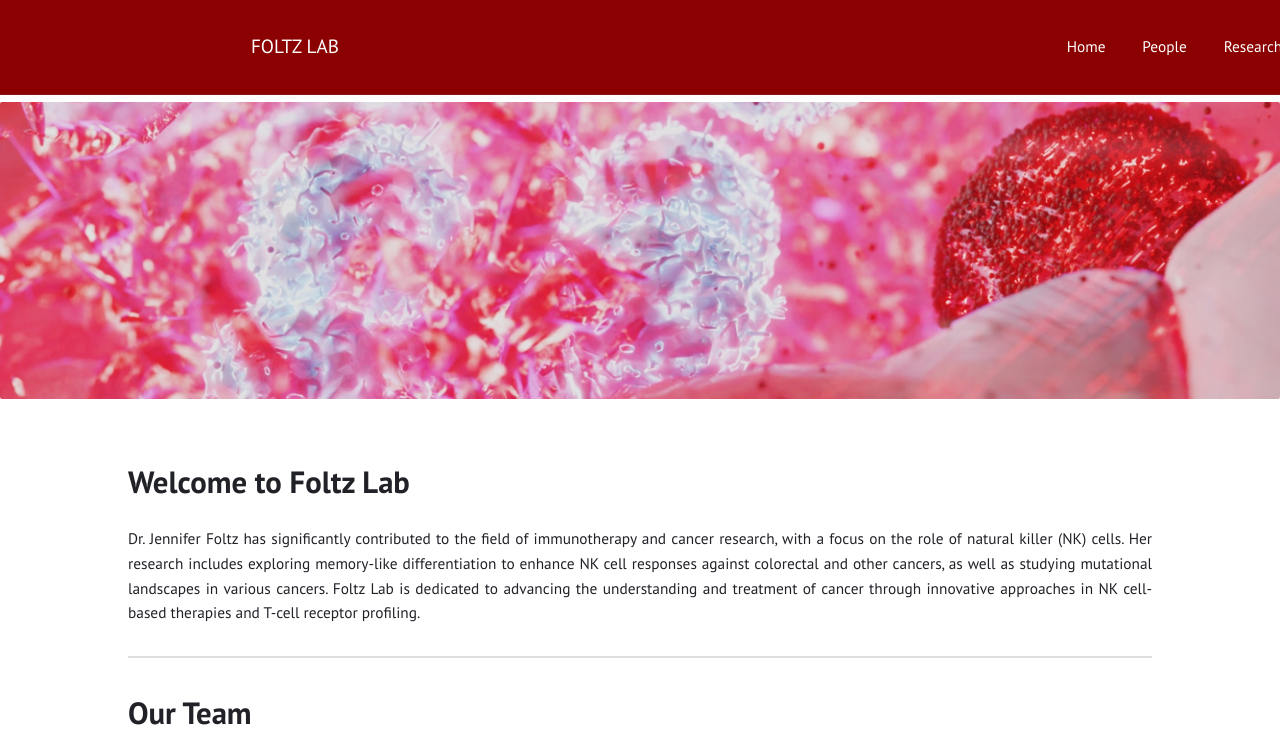
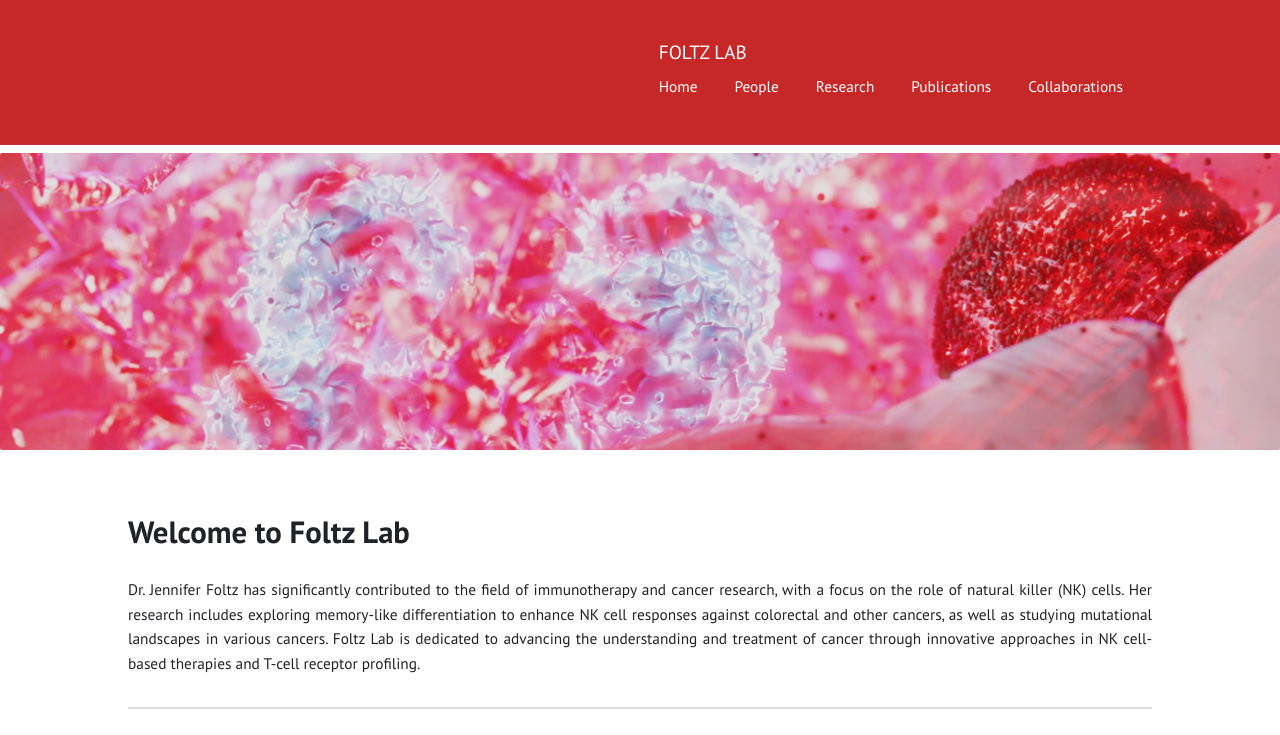
Before and after one commit to Foltz-Lab/Foltz-Lab.github.io, a Jekyll site: the page built from index.html, in a window 1280 px wide and 900 px high, cut to the strip 0-735 px from the top of the window. Built offline with Jekyll 4.4.1, drawn with Linux system fonts in a browser that asks for light colours.

Commit message:
Update default.html

```diff
--- a/_layouts/default.html
+++ b/_layouts/default.html
@@ -28,10 +28,13 @@
   {% endif %}
 </head>
 <body>
-  <header style="background-color: #8B0000; color: white;"> <!-- Dark Red -->
-    <a href="{{ "/" | relative_url }}" class="title">{{ site.title | escape }}</a>
+<header style="background-color: #C62828; color: white;">
+  <div class="header-container" style="max-width: 1200px; margin: 0 auto; padding: 10px;">
+    <a href="{{ "/" | relative_url }}" class="title" style="color: white;">{{ site.title | escape }}</a>
     {% include menu.html menu=pages %}
-  </header>
+  </div>
+</header>
+
 
   <!-- Added container div -->
   <div class="container">
```
